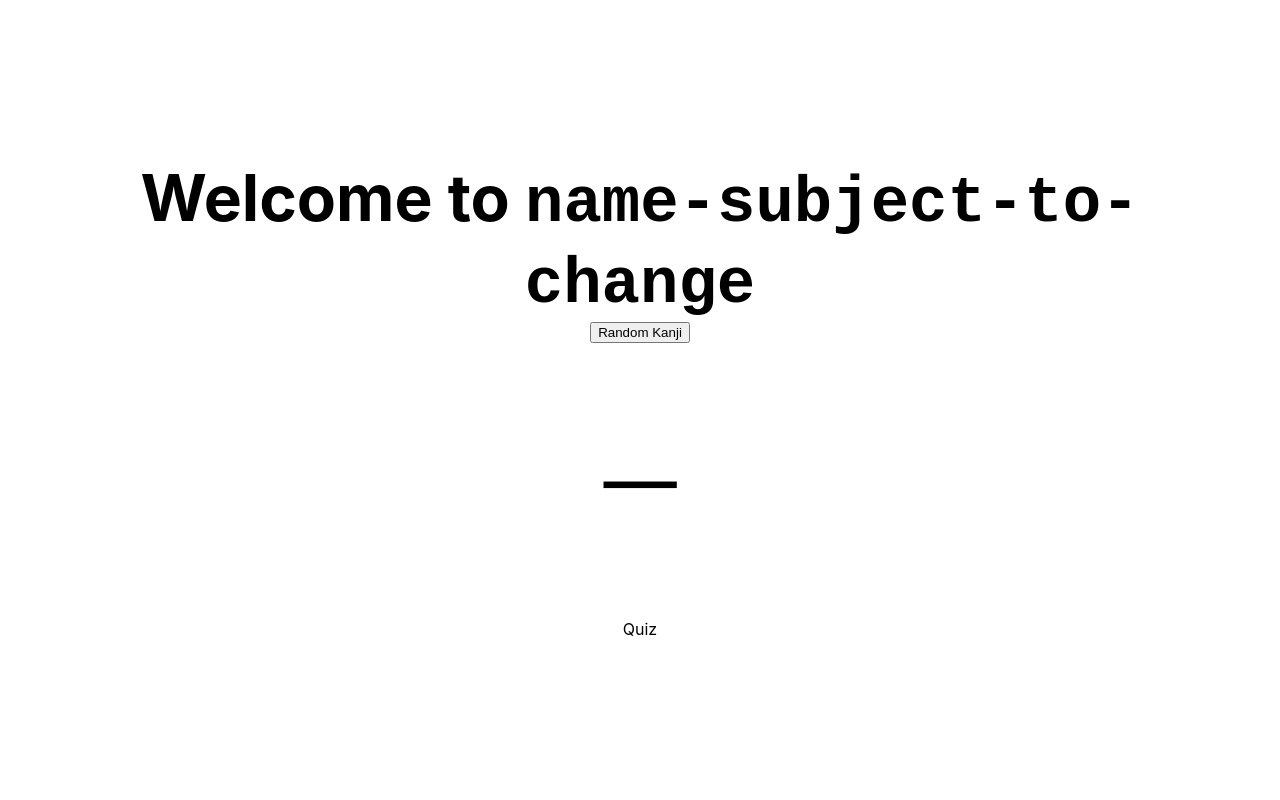
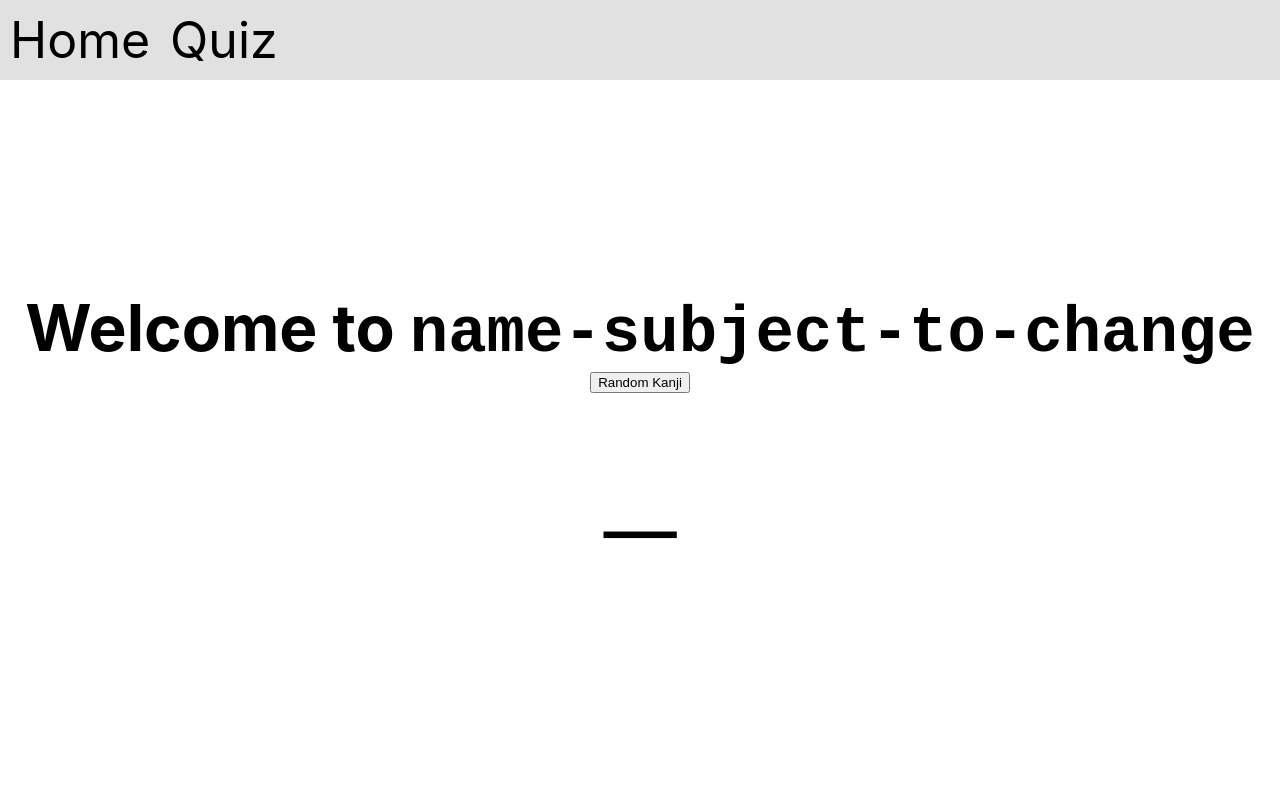
Before and after one commit to CurtisGreen/Name-Subject-To-Change, a Next.js app: page / in a window 1280 px wide. Shown: the top 800 px of the page. Built offline with nearby package versions, Linux system fonts and the light colour scheme.

Commit message:
Add nav bar

```diff
--- /dev/null
+++ b/components/NavBar.js
@@ -0,0 +1,25 @@
+import Link from "next/link";
+
+export default function NavBar({}) {
+  return (
+    <div
+      style={{
+        display: "flex",
+        gap: "20px",
+        backgroundColor: "#e1e1e1",
+        padding: "10px",
+      }}
+    >
+      <NavButton url="/">Home</NavButton>
+      <NavButton url="/quiz">Quiz</NavButton>
+    </div>
+  );
+}
+
+function NavButton({ children, url }) {
+  return (
+    <div style={{ fontSize: "50px" }}>
+      <Link href={url}>{children}</Link>
+    </div>
+  );
+}
--- a/pages/index.js
+++ b/pages/index.js
@@ -3,7 +3,7 @@ import Image from "next/image";
 import styles from "../styles/Home.module.css";
 import kanji from "../data/kanji-jouyou.json";
 import { useState } from "react";
-import Link from "next/link";
+import NavBar from "../components/NavBar";
 
 export default function Home() {
   const kanjiArr = Object.entries(kanji);
@@ -12,13 +12,14 @@ export default function Home() {
   console.log(kanjiArr[index]["0"]);
 
   return (
-    <div className={styles.container}>
+    <div>
       <Head>
         <title>Home</title>
         <meta name="description" content="Generated by create next app" />
         <link rel="icon" href="/favicon.ico" />
       </Head>
 
+      <NavBar />
       <main className={styles.main}>
         <h1 className={styles.title}>
           Welcome to <code>name-subject-to-change</code>
@@ -33,7 +34,6 @@ export default function Home() {
           Random Kanji
         </button>
         <p style={{ fontSize: "5rem" }}>{kanjiArr[index]["0"]}</p>
-        <Link href="/quiz">Quiz</Link>
       </main>
 
       <footer className={styles.footer}>
--- a/pages/quiz.js
+++ b/pages/quiz.js
@@ -7,6 +7,7 @@ import { generateRandomKanji } from "../lib/GenerateKanji.js";
 import { generateAnswerChoices } from "../lib/GenerateAnswerChoices";
 import { getRandInList } from "../lib/RandomUtilities";
 import QuizButton from "../components/QuizButton";
+import NavBar from "../components/NavBar";
 
 export default function Quiz() {
   // Keep track of answers
@@ -92,13 +93,14 @@ export default function Quiz() {
   );
 
   return (
-    <div className={styles.container}>
+    <div>
       <Head>
         <title>Quiz</title>
         <meta name="description" content="Generated by create next app" />
         <link rel="icon" href="/favicon.ico" />
       </Head>
 
+      <NavBar />
       <main className={styles.main}>
         <h1 className={styles.title}>Quiz</h1>
         <Link href={"/"}>Home</Link>
```
